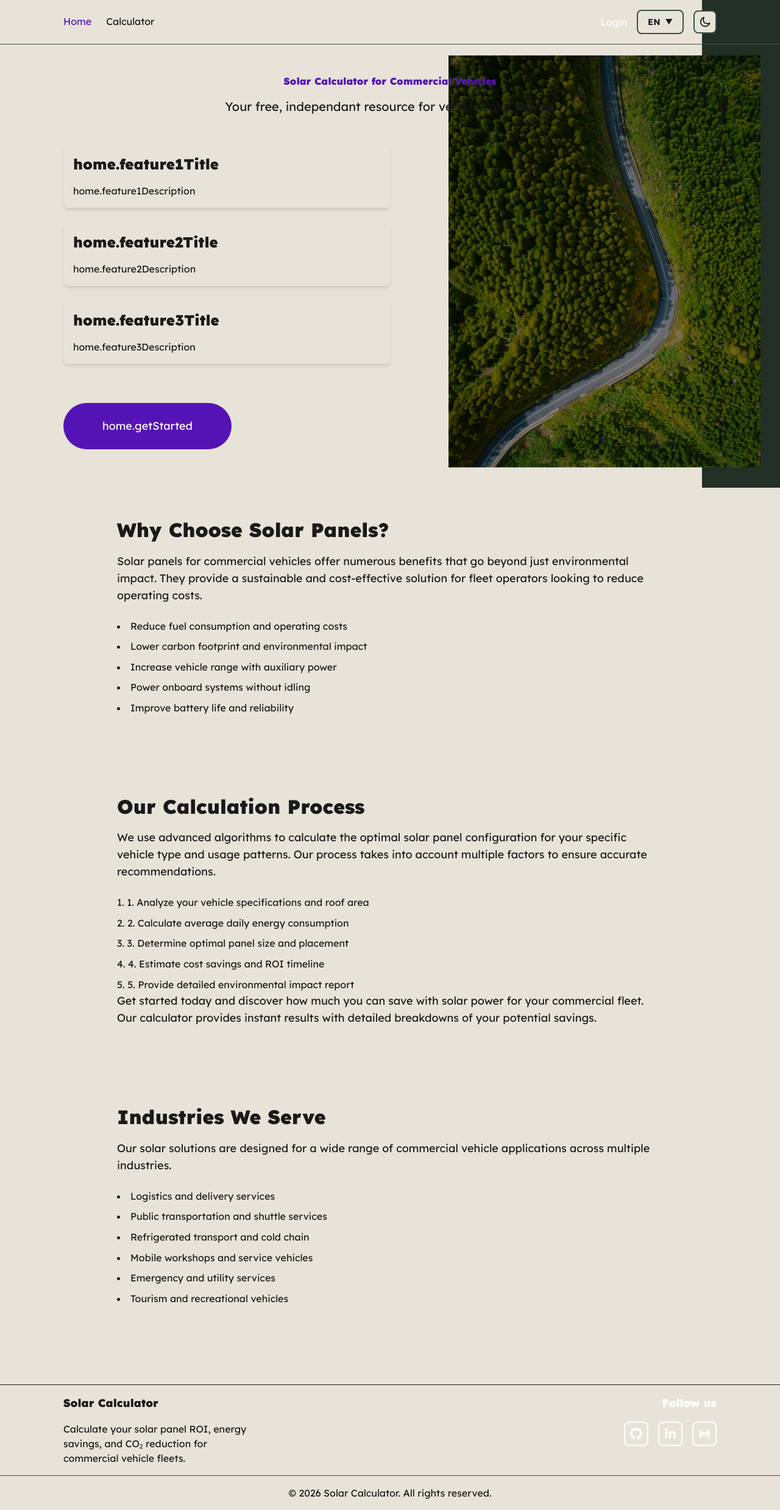
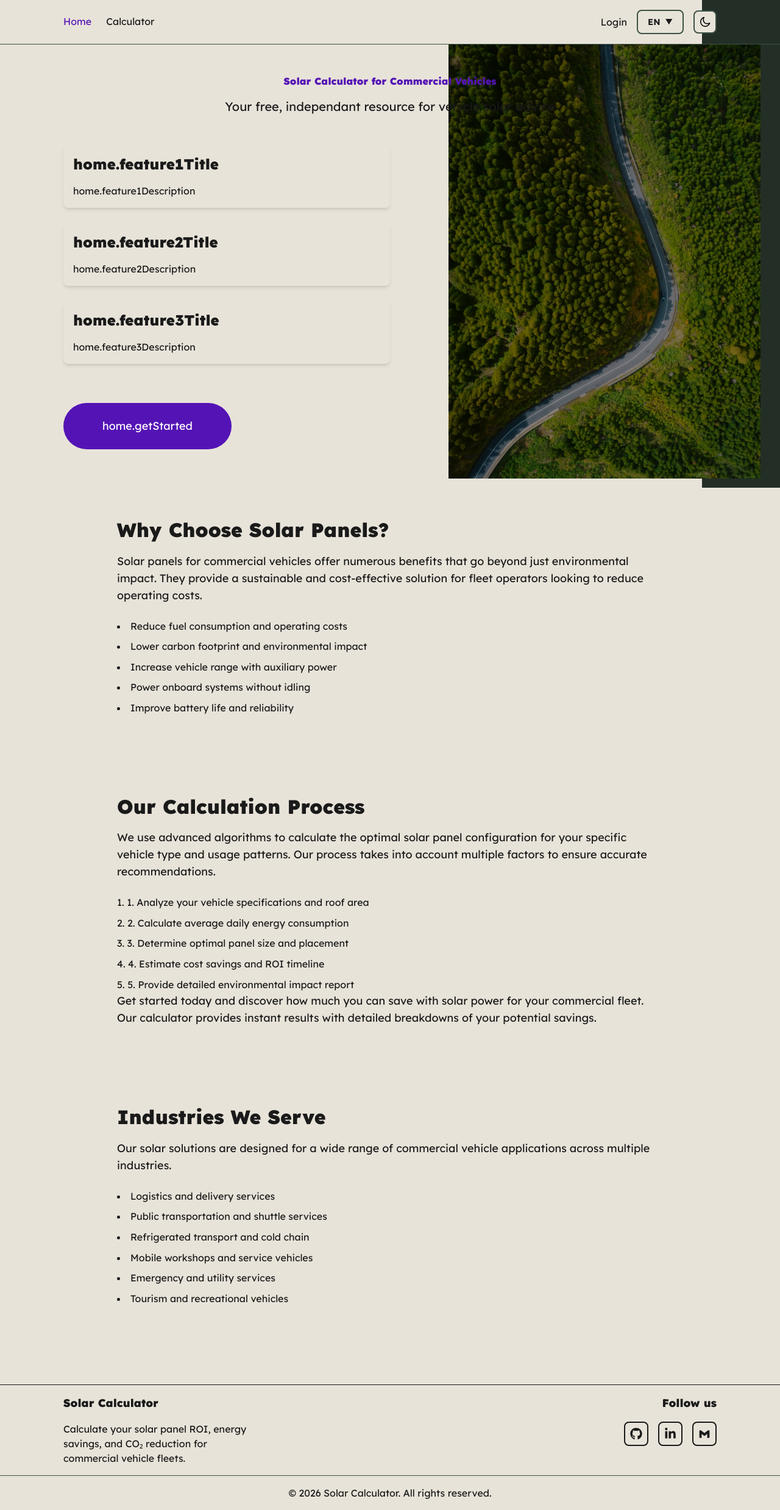
Before and after one commit to KateSkoryna/solar-calculator, a Next.js app: page /en in a window 1280 px wide. Shown: the whole page at 61% size. Built offline with nearby package versions, Linux system fonts and the light colour scheme.

Commit message:
update component styles

```diff
--- a/components/home/HeroSection.tsx
+++ b/components/home/HeroSection.tsx
@@ -8,9 +8,9 @@ export default function HeroSection({ children }: HeroSectionProps) {
   return (
     <section className="relative">
       <div
-        className=" absolute top-1/2 -translate-y-1/2
+        className="absolute top-1/2 -translate-y-1/2
       left-1/2 -translate-x-1/2
-      w-[90%] h-[95%]
+      w-full h-full
       -z-10 overflow-hidden
 
       lg:left-auto lg:-translate-x-0 lg:right-8
--- a/components/language/LanguageSwitcher.tsx
+++ b/components/language/LanguageSwitcher.tsx
@@ -34,7 +34,7 @@ export default function LanguageSwitcher() {
         <span className="text-xs">▼</span>
       </summary>
 
-      <ul className="absolute top-[calc(100%+2px)] rounded-lg overflow-hidden min-w-full bg-[var(--card)] border-2 border-[var(--border)] shadow-[0_4px_6px_rgba(0,0,0,0.1)]">
+      <ul className="absolute top-[calc(100%+2px)] z-50 rounded-lg overflow-hidden min-w-full bg-[var(--card)] border-2 border-[var(--border)] shadow-[0_4px_6px_rgba(0,0,0,0.1)]">
         {locales.map((loc) => (
           <li key={loc}>
             <button
--- a/components/layout/ClientMenu.tsx
+++ b/components/layout/ClientMenu.tsx
@@ -10,7 +10,11 @@ export default function ClientMenu() {
 
   return (
     <div className="flex items-center gap-4">
-      <NavLink href="/login" className="!text-white hover:!text-[var(--accent)] focus:!text-[var(--accent)] active:!text-[var(--accent)]">
+      <NavLink
+        href="/login"
+        className="invert-link"
+        noHover
+      >
         {t("login")}
       </NavLink>
       <LanguageSwitcher />
--- a/components/layout/Footer.tsx
+++ b/components/layout/Footer.tsx
@@ -38,7 +38,7 @@ export default function Footer() {
           </div>
 
           <div>
-            <h4 className="text-lg font-bold mb-4 !text-white text-right">
+            <h4 className="text-lg font-bold mb-4 text-right invert-link">
               {t("followUs")}
             </h4>
             <div className="flex space-x-4 justify-end">
@@ -47,7 +47,7 @@ export default function Footer() {
                   key={label}
                   href={href}
                   aria-label={label}
-                  className="flex items-center justify-center w-10 h-10 rounded-lg border-2 border-white text-white hover:text-[var(--accent)] hover:border-[var(--accent)] focus:border-[var(--accent)] focus:outline-none transition-colors"
+                  className="invert-link flex items-center justify-center w-10 h-10 rounded-lg border-2 transition-colors "
                 >
                   <Icon size={20} />
                 </a>
--- a/components/layout/Header.tsx
+++ b/components/layout/Header.tsx
@@ -7,7 +7,7 @@ export default function Header() {
   const t = useTranslations("header");
 
   return (
-    <header className="border-b-1 border-[var(--border)]">
+    <header className="relative z-50 border-b-1 border-[var(--border)]">
       <Container>
         <nav className="flex items-center justify-between py-4">
           <div className="flex items-center gap-8">
--- a/components/layout/NavLink.tsx
+++ b/components/layout/NavLink.tsx
@@ -7,12 +7,14 @@ interface NavLinkProps {
   href: string;
   children: React.ReactNode;
   className?: string;
+  noHover?: boolean;
 }
 
 export default function NavLink({
   href,
   children,
   className = "",
+  noHover = false,
 }: NavLinkProps) {
   const pathname = usePathname();
 
@@ -23,10 +25,12 @@ export default function NavLink({
     return pathname === href || pathname.endsWith(href);
   };
 
+  const hoverClasses = noHover ? "" : "hover:text-[var(--accent)] focus:text-[var(--accent)]";
+
   return (
     <Link
       href={href}
-      className={`hover:text-[var(--accent)] focus:text-[var(--accent)] focus:outline-none transition-colors ${
+      className={`${hoverClasses} focus:outline-none transition-colors ${
         isActive() ? "text-[var(--accent)]" : "text-[var(--text-body)]"
       } ${className}`}
     >
```
